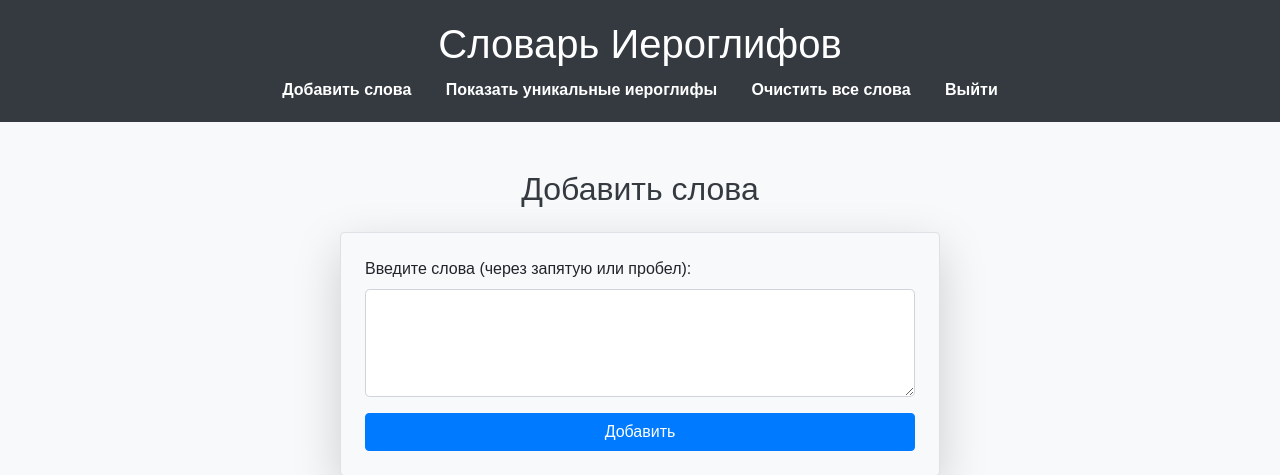
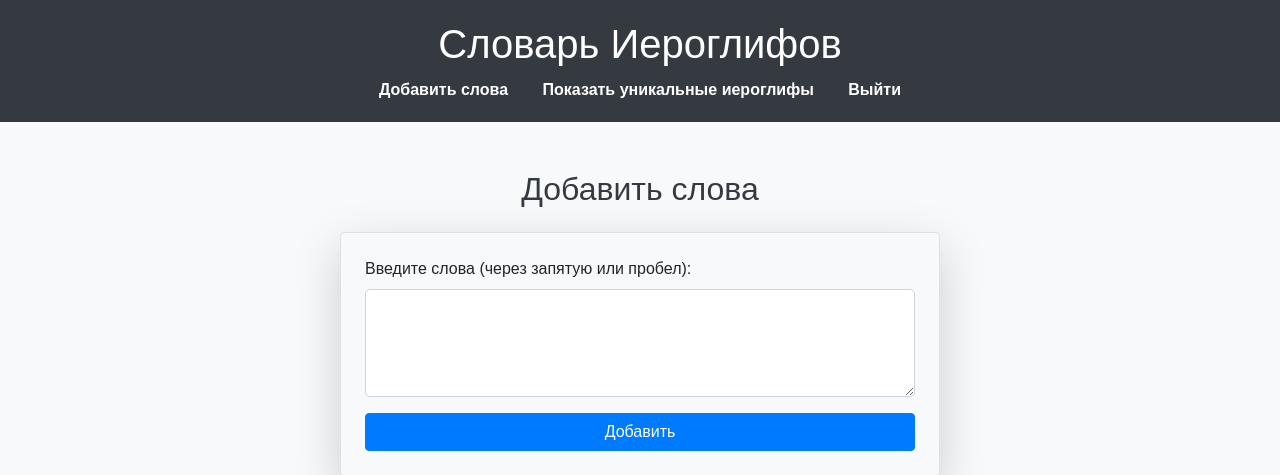
Before and after one commit to Vitya07/Chinese_filter_main, a Flask app: page /add_words in a window 1280 px wide. Shown: the top 475 px of the page. Run offline with Flask 3, Linux system fonts and the light colour scheme; a user stored in the database is signed in; some libraries are stand-ins or nearby versions.

Commit message:
Update base.html
more convenient

```diff
--- a/templates/base.html
+++ b/templates/base.html
@@ -66,7 +66,6 @@
             {% if 'user_id' in session %}
                 <a href="{{ url_for('add_words') }}">Добавить слова</a>
                 <a href="{{ url_for('filter_words') }}">Показать уникальные иероглифы</a>
-                <a href="{{ url_for('clear') }}">Очистить все слова</a>
                 <a href="{{ url_for('logout') }}">Выйти</a>
             {% else %}
                 <a href="{{ url_for('login') }}">Вход</a>
```
